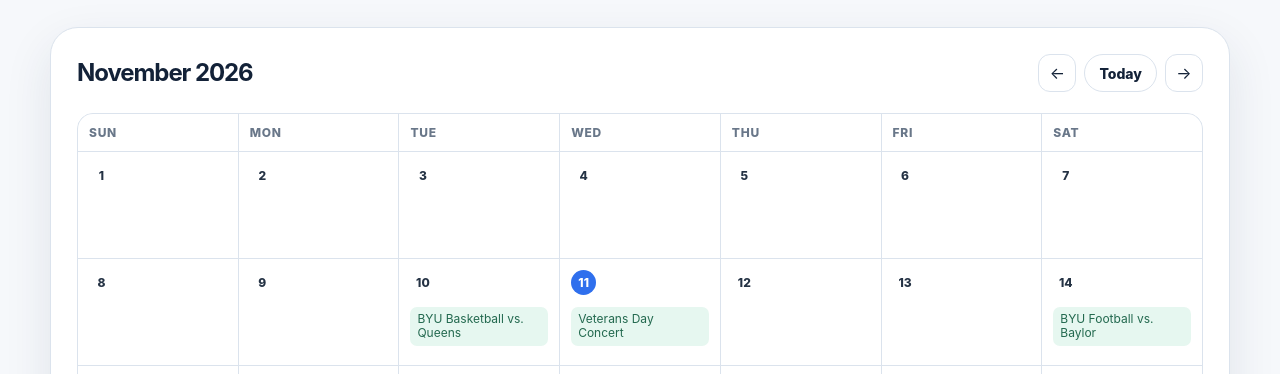
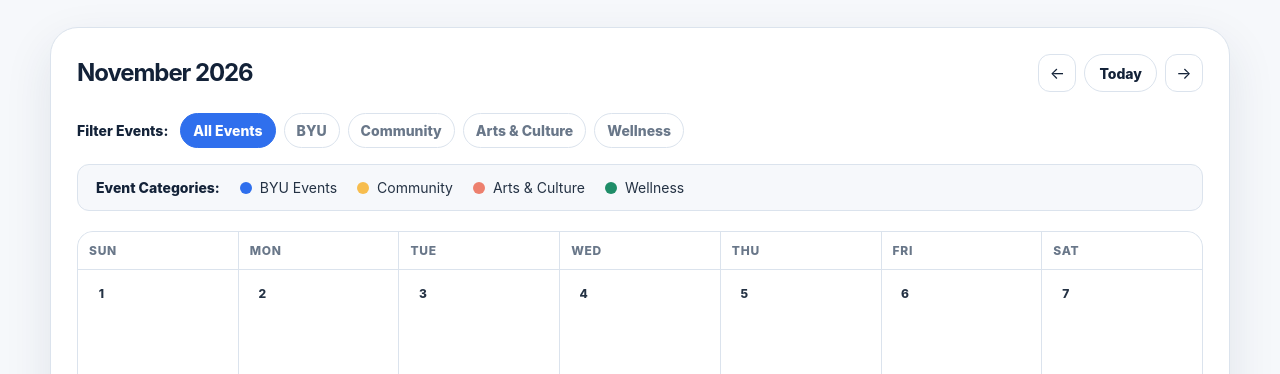
Before and after one commit to rebekahkinghorn/cougarai, a website: page calendar.html in a window 1280 px wide. Shown: the part 354-728 px from the top of the page. Drawn offline with nearby package versions, Linux system fonts and the light colour scheme.

Commit message:
Calendar legend and colors

```diff
--- a/calendar.html
+++ b/calendar.html
@@ -53,6 +53,76 @@
     </div>
 
 
+<!-- Calendar Category Filters -->
+<div class="calendar-filter-section">
+
+    <span class="filter-title">Filter Events:</span>
+
+    <div class="category-filters">
+
+        <button type="button"
+                class="category-filter active"
+                data-category="all">
+            All Events
+        </button>
+
+        <button type="button"
+                class="category-filter"
+                data-category="byu">
+            BYU
+        </button>
+
+        <button type="button"
+                class="category-filter"
+                data-category="community">
+            Community
+        </button>
+
+        <button type="button"
+                class="category-filter"
+                data-category="arts">
+            Arts &amp; Culture
+        </button>
+
+        <button type="button"
+                class="category-filter"
+                data-category="wellness">
+            Wellness
+        </button>
+
+    </div>
+
+</div>
+
+
+<!-- Calendar Color Legend -->
+<div class="calendar-legend" aria-label="Calendar event color legend">
+
+    <span class="legend-title">Event Categories:</span>
+
+    <div class="legend-item">
+        <span class="legend-color blue"></span>
+        <span>BYU Events</span>
+    </div>
+
+    <div class="legend-item">
+        <span class="legend-color gold"></span>
+        <span>Community</span>
+    </div>
+
+    <div class="legend-item">
+        <span class="legend-color coral"></span>
+        <span>Arts & Culture</span>
+    </div>
+
+    <div class="legend-item">
+        <span class="legend-color green"></span>
+        <span>Wellness</span>
+    </div>
+
+</div>
+
+
 
 <div class="calendar-grid" id="calendar-grid" aria-label="September 2026 calendar">
   <!-- JavaScript will generate the dates here -->
@@ -65,13 +135,7 @@
             <h3>Upcoming events</h3>
             <p>Tap on an event to see more details.</p>
           </div>
-          <div class="category-filters">
-            <button class="category-filter active" data-category="all">All</button>
-            <button class="category-filter" data-category="byu">BYU</button>
-            <button class="category-filter" data-category="community">Community</button>
-            <button class="category-filter" data-category="wellness">Wellness</button>
-          </div>
-        </div>
+
         <div class="event-list">
           <button class="event-card" data-category="byu" data-event="New student club fair">
             <span class="date-badge"><strong>02</strong><small>Sep</small></span>
@@ -277,7 +341,7 @@ const events = {
   "2026-11-11": [{
     name: "Veterans Day Concert",
     color: "green",
-    category: "byu",
+    category: "arts",
     time: "7:30 PM",
     location: "BYU Music Building",
     description: "BYU Wind Symphony featuring Laura Osnes."
@@ -323,7 +387,7 @@ const events = {
   "2026-12-02": [{
     name: "Joy of Christmas Concert",
     color: "green",
-    category: "byu",
+    category: "arts",
     time: "7:30 PM",
     location: "BYU Music Building",
     description: "Christmas music from the BYU Symphony Orchestra."
@@ -332,7 +396,7 @@ const events = {
   "2026-12-04": [{
     name: "Christmas Around the World",
     color: "green",
-    category: "byu",
+    category: "arts",
     time: "7:30 PM",
     location: "Marriott Center",
     description: "International folk dance and Christmas music."
@@ -368,7 +432,7 @@ const events = {
   "2026-12-11": [{
     name: "The Nutcracker",
     color: "coral",
-    category: "community",
+    category: "arts",
     time: "See performance schedule",
     location: "Covey Center for the Arts",
     description: "Utah Metropolitan Ballet performs December 11-21."
@@ -384,6 +448,16 @@ const events = {
   }]
 };
 
+
+const categoryColors = {
+    byu: "blue",
+    community: "gold",
+    arts: "coral",
+    wellness: "green"
+};
+
+// Track which event category is currently selected
+let activeCategory = "all";
 
   function renderCalendar() {
     calendarGrid.innerHTML = "";
@@ -448,18 +522,28 @@ const events = {
       ].join("-");
 
 
+
+
 if (date.getMonth() === currentMonth && events[dateKey]) {
-        events[dateKey].forEach(event => {
 
-    // Create a clickable event button
+    // Only show events matching the selected category
+    const filteredEvents = events[dateKey].filter(event => {
+        return activeCategory === "all" ||
+               event.category === activeCategory;
+    });
+
+    filteredEvents.forEach(event => {
+
+        // Create clickable event button
         const eventDot = document.createElement("button");
         eventDot.type = "button";
         eventDot.className = "event-dot";
 
-        if (event.color) {
-          eventDot.classList.add(event.color);
-        }
+        // Automatically assign the category color
+        const eventColor =
+            categoryColors[event.category] || "uncategorized";
 
+        eventDot.classList.add(eventColor);
         eventDot.textContent = event.name;
 
         // Open event details when clicked
@@ -471,14 +555,18 @@ const events = {
     });
 }
 
+// Add the completed day to the calendar
+calendarGrid.appendChild(dayCell);
 
-      calendarGrid.appendChild(dayCell);
-    }
+} // Closes the calendar's for loop
 
-    // Disable navigation at the September/December boundaries.
+// Disable navigation at the September/December boundaries
 prevButton.disabled = currentMonth === minMonth;
 nextButton.disabled = currentMonth === maxMonth;
-  }
+
+} // Closes renderCalendar()
+
+
 
   nextButton.addEventListener("click", () => {
     if (currentMonth < maxMonth) {
@@ -588,10 +676,41 @@ const events = {
     });
 
 
-  // Display September when the page first loads.
+    // ==========================================
+    // CALENDAR CATEGORY FILTER BUTTONS
+    // ==========================================
+
+    const categoryFilterButtons = document.querySelectorAll(
+        ".calendar-filter-section .category-filter"
+    );
+
+    categoryFilterButtons.forEach(button => {
+
+        button.addEventListener("click", () => {
+
+            // Get the selected category
+            activeCategory = button.dataset.category;
+
+            // Remove active styling from all buttons
+            categoryFilterButtons.forEach(btn => {
+                btn.classList.remove("active");
+                btn.setAttribute("aria-pressed", "false");
+            });
+
+            // Highlight the selected button
+            button.classList.add("active");
+            button.setAttribute("aria-pressed", "true");
+
+            // Refresh the calendar with filtered events
             renderCalendar();
+        });
 
     });
+
+    // Display the current month when the page loads
+    renderCalendar();
+  });
+
 </script>
 
 
@@ -673,6 +792,8 @@ const events = {
         }
       });
     });
+
+
   </script>
 </body>
 </html>
--- a/styles.css
+++ b/styles.css
@@ -438,3 +438,124 @@ button.event-dot:focus-visible {
         gap: 10px;
     }
 }
+
+
+/* ==========================================
+   CALENDAR EVENT COLOR LEGEND
+   ========================================== */
+
+.calendar-legend {
+    display: flex;
+    flex-wrap: wrap;
+    align-items: center;
+    gap: 12px 20px;
+    margin-bottom: 20px;
+    padding: 14px 18px;
+    border: 1px solid var(--line);
+    border-radius: 12px;
+    background: var(--surface-2);
+}
+
+.legend-title {
+    color: var(--navy);
+    font-size: var(--type-sm);
+    font-weight: var(--weight-bold);
+}
+
+.legend-item {
+    display: flex;
+    align-items: center;
+    gap: 8px;
+    color: var(--ink);
+    font-size: var(--type-sm);
+}
+
+.legend-color {
+    display: inline-block;
+    width: 12px;
+    height: 12px;
+    flex-shrink: 0;
+    border-radius: 50%;
+}
+
+.legend-color.green {
+    background: var(--mint-dark);
+}
+
+.legend-color.gold {
+    background: var(--gold);
+}
+
+.legend-color.coral {
+    background: var(--coral);
+}
+
+.legend-color.blue {
+    background: var(--blue);
+}
+
+/* Mobile layout */
+@media (max-width: 700px) {
+    .calendar-legend {
+        gap: 10px 14px;
+        padding: 12px;
+    }
+
+    .legend-title {
+        width: 100%;
+    }
+}
+
+/* Wellness event styling */
+.event-dot.blue {
+    color: var(--blue-dark);
+    background: var(--sky);
+}
+.event-dot.uncategorized {
+    color: var(--muted);
+    background: var(--surface-2);
+}
+
+/* ==========================================
+   CALENDAR CATEGORY FILTERS
+   ========================================== */
+
+.calendar-filter-section {
+    display: flex;
+    flex-wrap: wrap;
+    align-items: center;
+    gap: 12px;
+    margin-bottom: 16px;
+}
+
+.filter-title {
+    color: var(--navy);
+    font-size: var(--type-sm);
+    font-weight: var(--weight-bold);
+}
+
+.calendar-filter-section .category-filters {
+    display: flex;
+    flex-wrap: wrap;
+    gap: 8px;
+}
+
+/* Make selected filter more noticeable */
+.calendar-filter-section .category-filter.active {
+    background: var(--blue);
+    color: white;
+    border-color: var(--blue);
+}
+
+/* Improve keyboard accessibility */
+.calendar-filter-section .category-filter:focus-visible {
+    outline: 2px solid var(--blue);
+    outline-offset: 3px;
+}
+
+@media (max-width: 700px) {
+    .calendar-filter-section {
+        align-items: flex-start;
+        flex-direction: column;
+    }
+}
```
Lines whose indentation alone changed are shown as unchanged.
